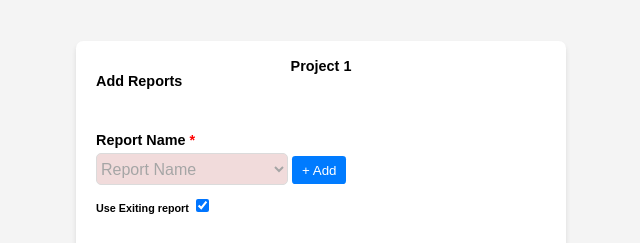
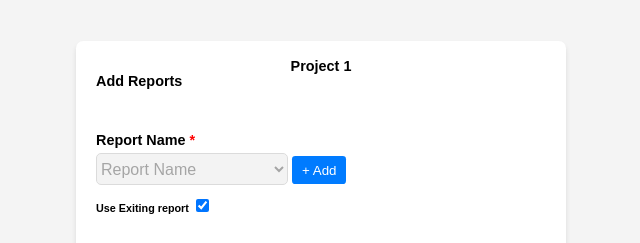
Before and after one commit to AbububakarJamiu/Project-1, a plain HTML site: page index.html in a window 1280 px wide. Shown: the part 142-385 px from the top of the page, without its empty margins (319-959 px from the left). Drawn offline with Linux system fonts and the light colour scheme.

Commit message:
Update index.html

```diff
--- a/index.html
+++ b/index.html
@@ -92,7 +92,6 @@
             font-size: 16px;
             border: 1px solid #ccc;
             border-radius: 5px;
-            background-color: rgb(236, 205, 205);
         }
     </style>
 </head>
```
